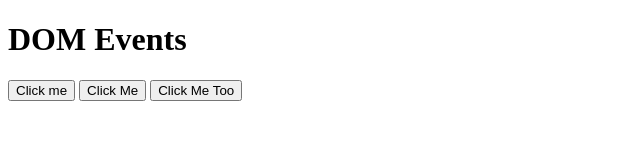
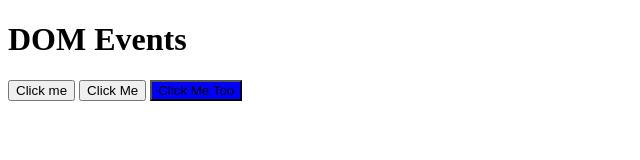
Before and after one commit to Yman14/Training, a plain HTML site: page html-dom-events/index.html in a window 1280 px wide. Both pictures are taken after a click on the button "Click Me Too". Shown: the whole page, without its empty margins (0-640 px from the left). Drawn offline with Linux system fonts and the light colour scheme.

Commit message:
using the e parameter

```diff
--- a/html-dom-events/index.html
+++ b/html-dom-events/index.html
@@ -14,13 +14,21 @@
     <!--Method 2-->
     <button id="btn">Click Me</button>
 
+    <!--Method 3-->
     <button id="btn2">Click Me Too</button>
+
+
+
     <script>
         const btn = document.querySelector("#btn");
         btn.onclick = () => alert("Method 2");
 
         const btn2 = document.querySelector("#btn2");
-        btn2.addEventListener("click", () => alert("method 3"));
+        //btn2.addEventListener("click", () => alert("method 3"));
+
+        btn2.addEventListener("click", function (e) {
+            e.target.style.background = "blue";
+        });
     </script>
 </body>
 </html>
```
